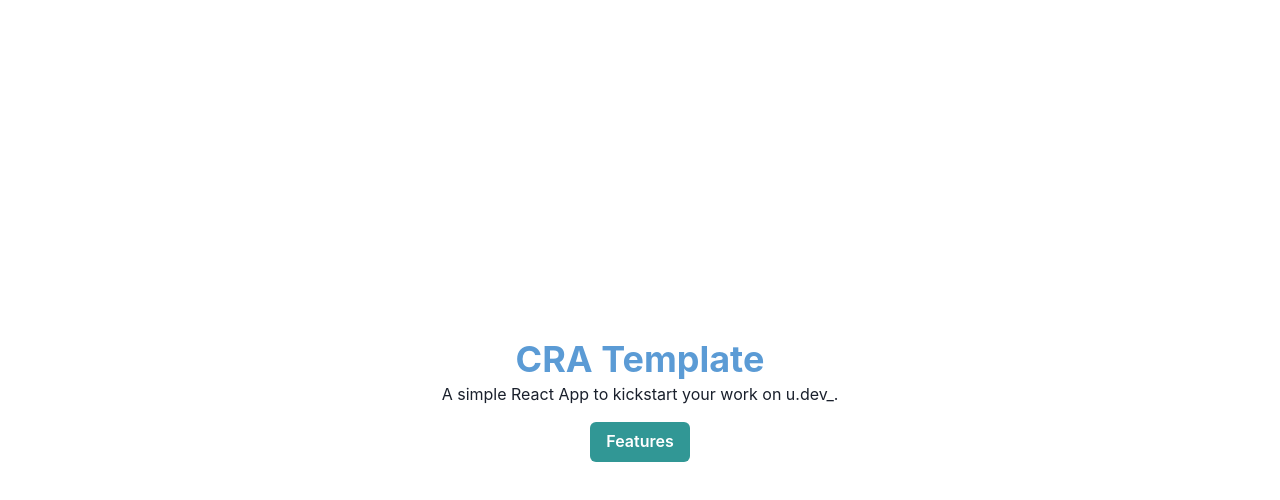
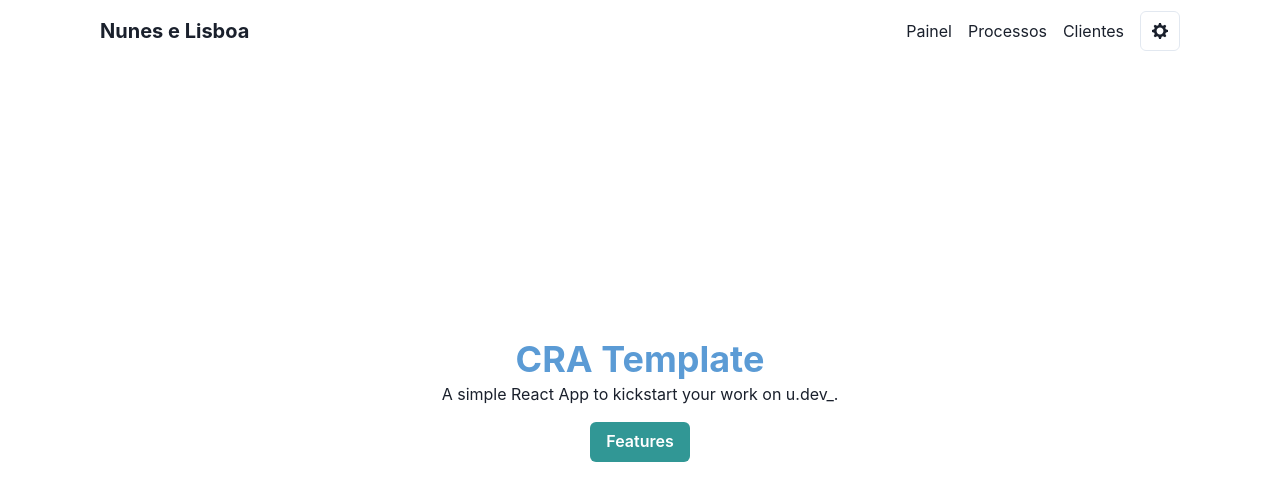
Before and after one commit to uthanhercules/client-themis-library, a React (Create React App) app: page / in a window 1280 px wide. Shown: the top 500 px of the page. Built offline with nearby package versions, Linux system fonts and the light colour scheme; no server answers; sample sign-in values are in the browser's storage.

Commit message:
Main nav done

```diff
--- /dev/null
+++ b/src/components/MainNav/MainNav.tsx
@@ -0,0 +1,59 @@
+import { NavLink } from 'react-router-dom';
+import {
+  Heading,
+  Link,
+  MenuButton,
+  Menu,
+  MenuList,
+  MenuItem,
+  IconButton,
+} from '@chakra-ui/react';
+import { SettingsIcon } from '@chakra-ui/icons';
+
+import { deleteToken } from '../../utils/localStorage';
+import { verifyAuth } from '../../services/authService';
+
+import './mainNav.scss';
+
+const MainNav = () => {
+  const logout = (): void => {
+    deleteToken();
+  };
+
+  verifyAuth();
+
+  return (
+    <article className='main-menu'>
+      <section className='content'>
+        <Heading as='h1' size='md'>
+          Nunes e Lisboa
+        </Heading>
+        <nav>
+          <Link as={NavLink} to='/painel'>
+            Painel
+          </Link>
+          <Link as={NavLink} to='/processos'>
+            Processos
+          </Link>
+          <Link as={NavLink} to='/clientes'>
+            Clientes
+          </Link>
+          <Menu>
+            <MenuButton
+              as={IconButton}
+              aria-label='Options'
+              icon={<SettingsIcon />}
+              variant='outline'
+            />
+            <MenuList>
+              <MenuItem>Meu Perfil</MenuItem>
+              <MenuItem onClick={logout}>Sair</MenuItem>
+            </MenuList>
+          </Menu>
+        </nav>
+      </section>
+    </article>
+  );
+};
+
+export default MainNav;
--- /dev/null
+++ b/src/components/MainNav/mainNav.scss
@@ -0,0 +1,31 @@
+@import url('/src/styles/_mixins.scss');
+
+.main-menu {
+  position: fixed;
+  top: 0;
+  z-index: 1;
+  display: flex;
+  align-items: center;
+  justify-content: center;
+  width: 100vw;
+  padding: 1rem;
+
+  .content {
+    display: flex;
+    align-items: center;
+    justify-content: center;
+    margin: 0 1rem;
+    width: 1080px;
+    height: 30px;
+
+    h1 {
+      margin-right: auto;
+    }
+
+    nav {
+      display: flex;
+      align-items: center;
+      gap: 16px;
+    }
+  }
+}
--- a/src/router.tsx
+++ b/src/router.tsx
@@ -7,6 +7,8 @@ import {
   Route,
   Navigate,
 } from 'react-router-dom';
+
+import MainNav from './components/MainNav/MainNav';
 
 import Home from './views/Home/home';
 import Features from './views/Features/features';
@@ -19,6 +21,7 @@ const ProtectedRoutes = ({ routePath }: IProtectedRoutes) => {
 const RouterOutlet = () => {
   return (
     <BrowserRouter>
+      <MainNav />
       <Routes>
         <Route element={<Home />}>
           <Route element={<Home />} path='/' />
--- a/src/styles/_mixins.scss
+++ b/src/styles/_mixins.scss
@@ -1,4 +1,4 @@
-$html-font-size: 16px;
+$html-font-size: 16;
 
 @function stripUnit($value) {
   @return $value / ($value * 0 + 1);
```
Also changed, not shown: src/components/GlobalComponentsFolder.md (deleted, +0 -1 lines).
